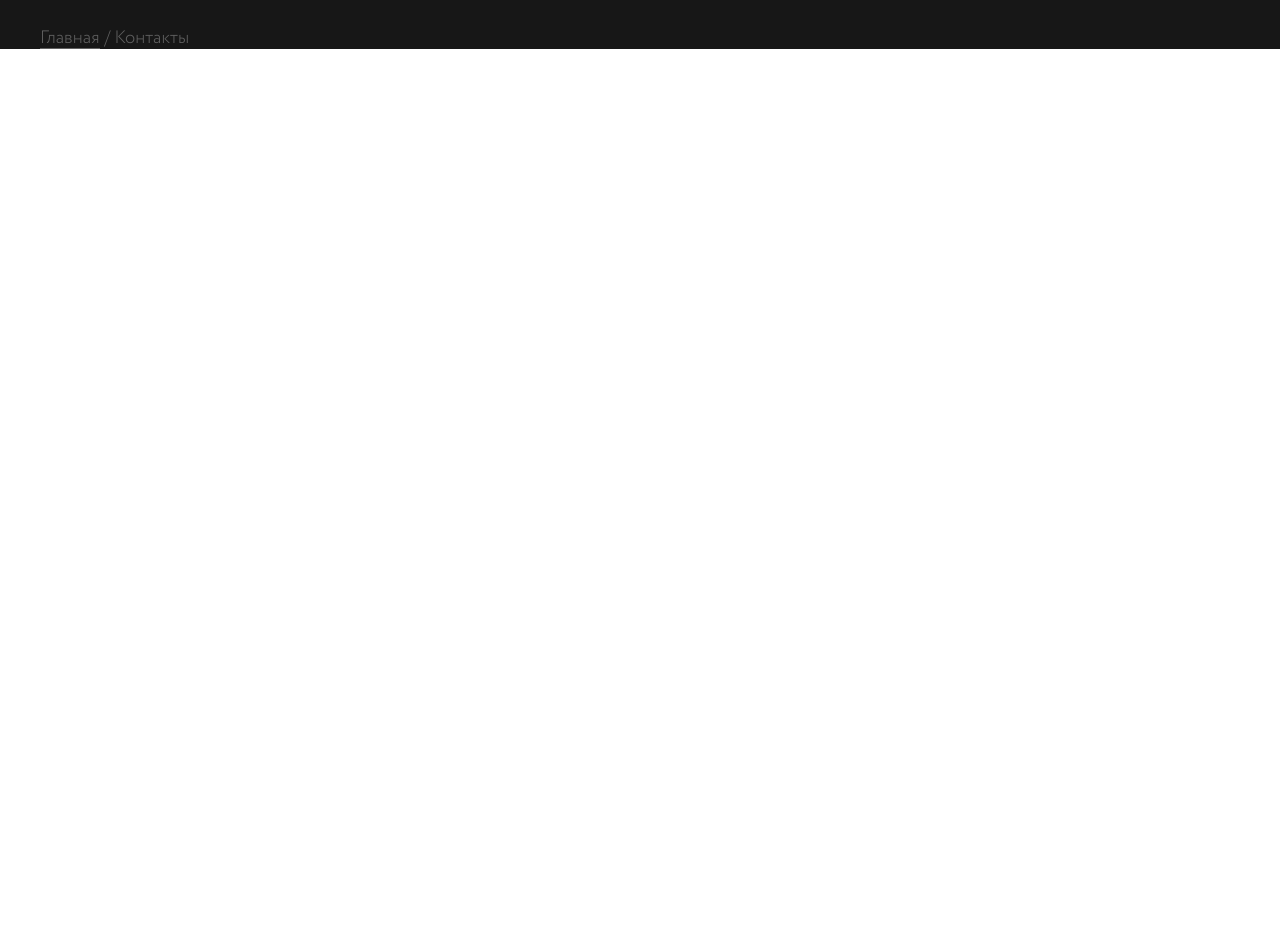
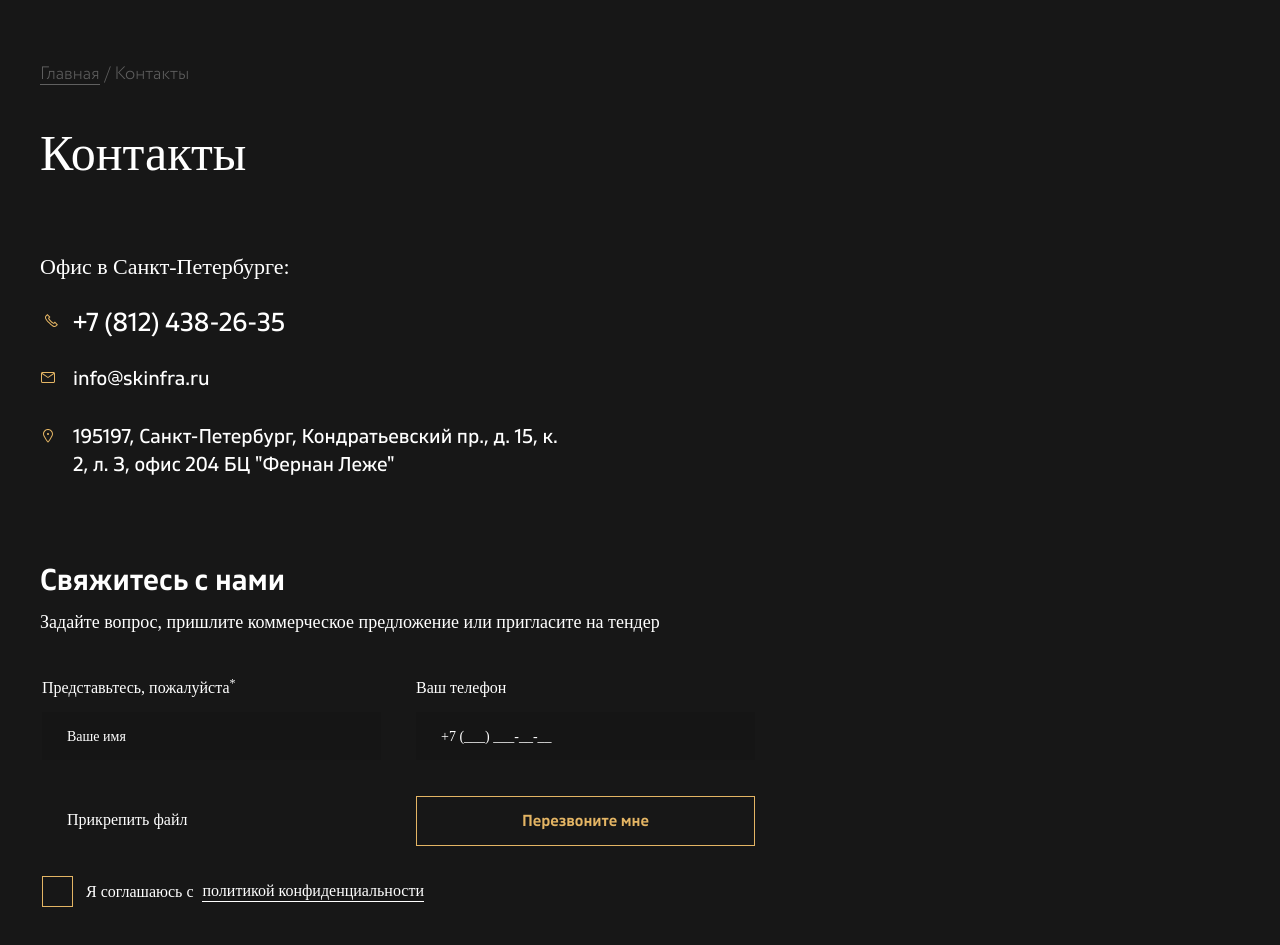
Before and after one commit to eberts-dev/skInfrastructure, a website built with webpack: page src/contact.html in a window 1280 px wide. Shown: the part 83-1028 px from the top of the page. Before the commit the page ends 800 px from the top, so only its background shows below. Built offline with nearby package versions, Linux system fonts and the light colour scheme; a web font is replaced by a local one.

Commit message:
new feature link

```diff
--- a/src/contact.html
+++ b/src/contact.html
@@ -22,11 +22,11 @@
                 </nav>
                 <img src="../src/assets/images/main-logo.png" alt="Ск инфраструкрура">
             </div>
-            <div class="contact">
-            <a class="contact__phone" href="tel:+78124016495">
-              <span class="contact__phone mark">+7 (812)</span> 401-64-95
+            <div class="header-contact">
+            <a class="header-contact__phone" href="tel:+78124016495">
+                <span class="header-contact__phone mark">+7 (812)</span> 401-64-95
             </a>
-            <a class="contact__btn" href="#">Обратный звонок</a>
+            <a class="header-contact__btn" href="#">Обратный звонок</a>
             </div>
         </div>
 
@@ -35,6 +35,69 @@
                 <div class="crumbs">
                     <a href="index.html" class="crumbs__main">Главная</a> <span>/ Контакты</span>
                 </div>
+                <div class="title">Контакты</div>
+
+
+                <div class="contact">
+                    <p class="contact-title">Офис в Санкт-Петербурге:</p>
+                    <ul class="contacts">
+                        <li class="contacts__item">
+                            <a class="contacts__item-link" href="tel:+78124382635">+7 (812) 438-26-35</a>
+                        <li>
+                        <li class="contacts__item">
+                            <a class="contacts__item-mail" href="mailto:info@skinfra.ru">info@skinfra.ru</a>
+                        </li>
+                        <li class="contacts__item">
+                            <span class="contacts__item-addres">
+                            195197, Санкт-Петербург, Кондратьевский пр., д. 15, к. 2, л. З, офис 204 БЦ "Фернан Леже"
+                            </span>
+                        </li>
+                    </ul>
+                </div>
+                <form action="#" class="form">
+                    <div class="form__header">
+                    <h2 class="form__title">Свяжитесь с нами</h2>
+                    <div class="form__description">Задайте вопрос, пришлите коммерческое предложение или пригласите на тендер</div>
+                    </div>
+                    <div class="form__data">
+                    <fieldset>
+                        <div class="form__wrapper">
+                        <p class="form__item">
+                            <label class="form__data-label" for="name">Представьтесь, пожалуйста<sup>*</sup></label>
+                            <input class="form__data-name" id="name" name="name" type="text" placeholder="Ваше имя">
+                        </p>
+                        <p class="form__item">
+                            <label class="form__data-label" for="phone">Ваш телефон</label>
+                            <input class="form__data-phone" id="phone" name="phone" type="number" placeholder="+7 (___) ___-__-__">
+                        </p>
+                        </div>
+                        <div class="form__wrapper">
+                        <p class="form__item">
+                            <input class="form__file" id="file" type="file" name="file" multiple>
+                            <label class="form__file-label" for="file">Прикрепить файл
+                            <span class="form__file-marker">
+                                <svg width="16" height="16"><use xlink:href="#form__Icon"></use></svg>
+                            </span>
+                            </label>
+                        </p>
+                        <button class="btn form__button" type="submit" value="Перезвоните мне">Перезвоните мне</button>
+
+                        <div class="form__succes">
+                            <input class="form__succes-input" type="checkbox" id="yes" name="interest" value="yes">
+                            <label  class="form__succes-label" for="yes">
+                            Я соглашаюсь с&nbsp;<a class="form__succes-link" href="#">политикой конфиденциальности</a>
+                            </label>
+                        </div>
+                        </div>
+
+                    </fieldset>
+                    </div>
+                </form>
+
+
+            </div>
+            <div class="map-contact">
+
             </div>
         </div>
     </header>
--- a/src/styles/components/contact.scss
+++ b/src/styles/components/contact.scss
@@ -15,7 +15,7 @@
 }
 
 .side-contact {
-  padding-top: 31px;
+  padding-top: 67px;
 }
 
 .crumbs {
@@ -23,6 +23,7 @@
   color: $crumbs;
   font-family: 'Circe-Light';
   font-size: 18px;
+  padding-bottom: 40px;
 }
 
 .crumbs__main {
@@ -31,3 +32,17 @@
   border-bottom: 1px solid $crumbs;
   margin-right: 5px;
 }
+
+.contact {
+  padding-top: 71px;
+  max-width: 519px;
+  padding-bottom: 85px;
+  position: relative;
+}
+
+.contact-title {
+  color: $white;
+  font-family: 'Gilam-Bold';
+  font-size: 22px;
+  padding-bottom: 30px;
+}
--- a/src/styles/index.scss
+++ b/src/styles/index.scss
@@ -214,7 +214,7 @@ fieldset {
   }
 }
 
-.contact__phone {
+.header-contact__phone {
   font-family: 'Circe-Bold';
   font-size: 20px;
   font-weight: 700;
@@ -256,7 +256,7 @@ fieldset {
   }
 }
 
-.contact__btn {
+.header-contact__btn {
   display: inline-block;
   color: $akcent;
   font-size: 18px;
@@ -931,6 +931,7 @@ fieldset {
 
   }
 }
+
 .footer__contacts {
   max-width: 519px;
   padding-bottom: 85px;
```
Also changed, not shown: src/index.html (+4 -4 lines). Lines whose indentation alone changed are shown as unchanged.
